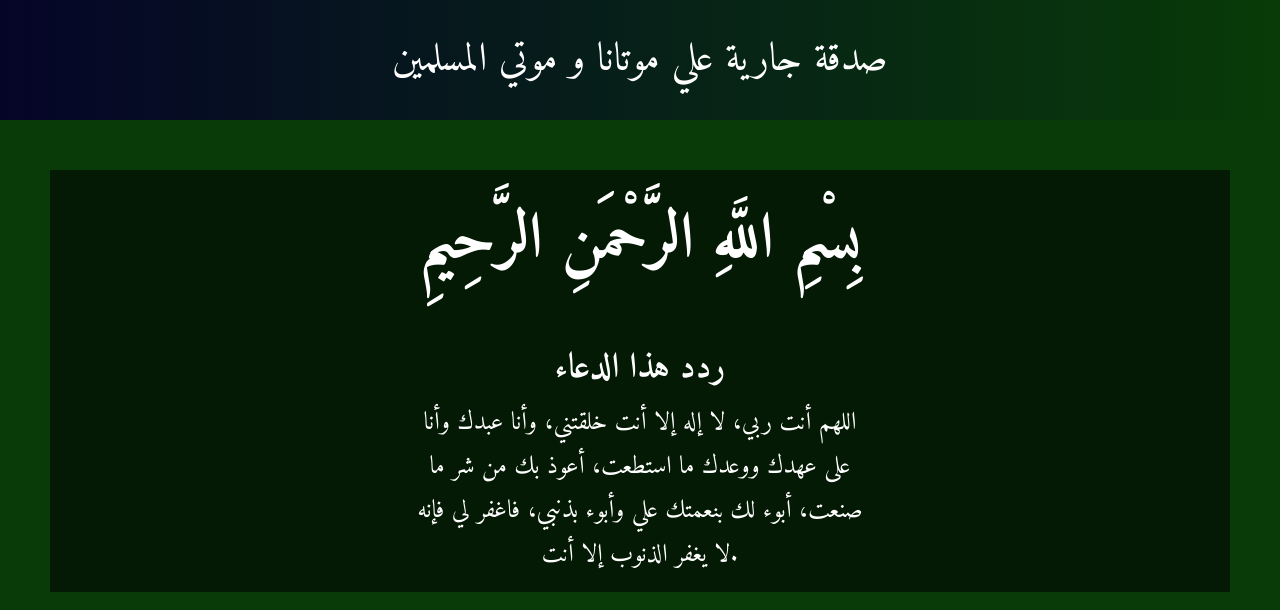
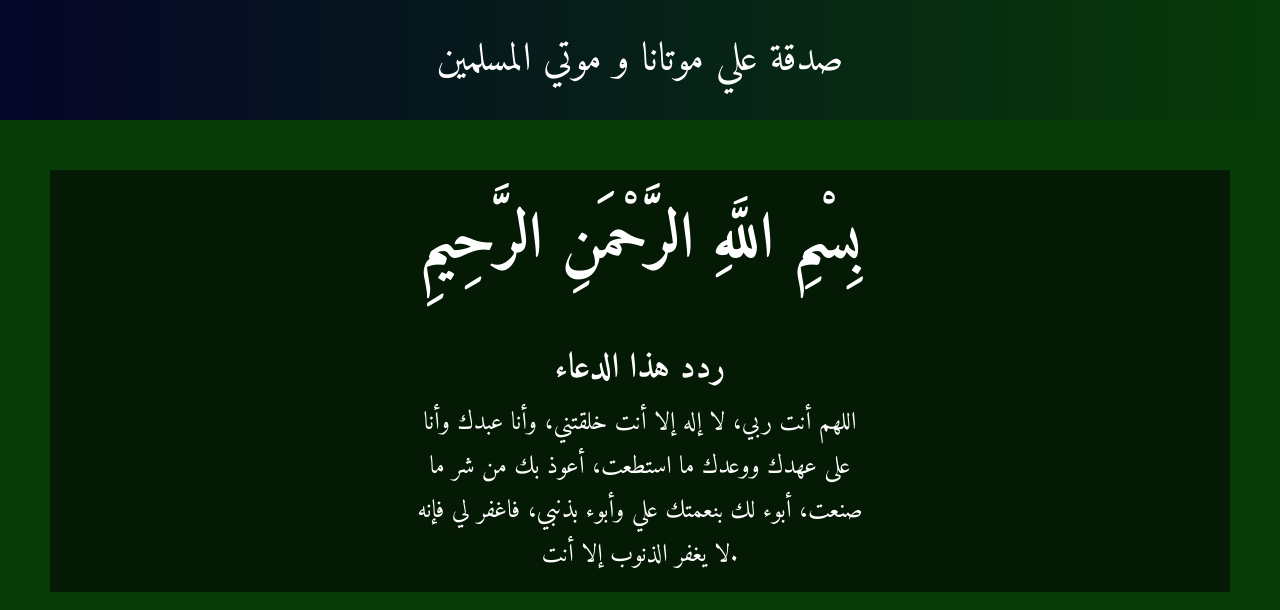
Before and after one commit to Muslim1522/Sebha, a plain HTML site: page index.html in a window 1280 px wide. Shown: the top 610 px of the page. Drawn offline with Linux system fonts and the light colour scheme.

Commit message:
Update index.html

```diff
--- a/index.html
+++ b/index.html
@@ -13,7 +13,7 @@
 <body>
     <!-- nav -->
      <nav>
-        صدقة جارية علي موتانا و موتي المسلمين
+        صدقة علي موتانا و موتي المسلمين
      </nav>
     <!-- nav -->
 
```
